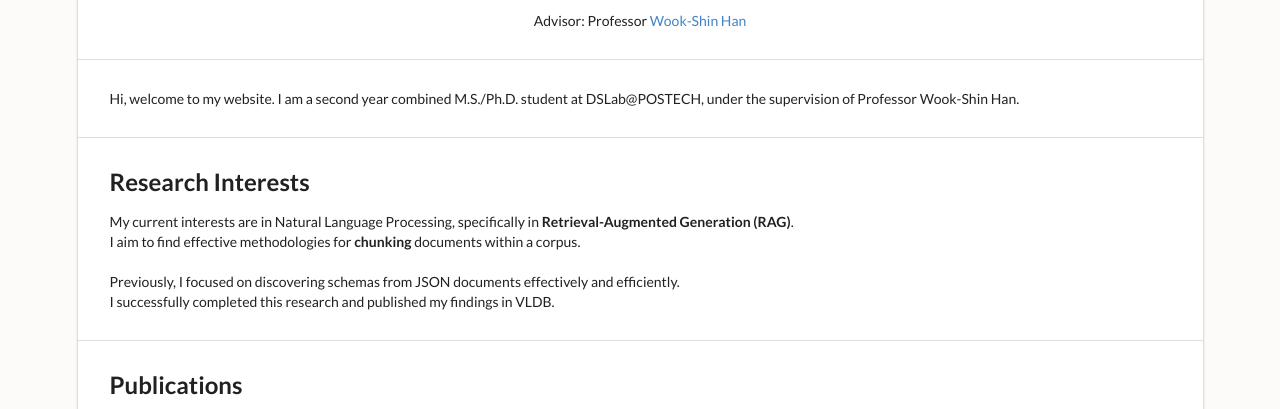
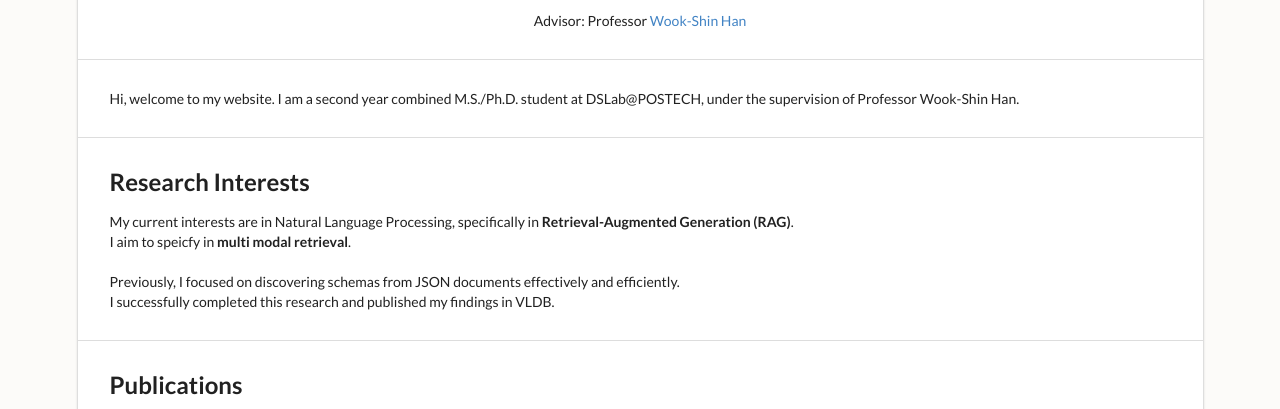
Before and after one commit to joohyung00/homepage_rawhtml, a plain HTML site: page index.html in a window 1280 px wide. Shown: the part 391-800 px from the top of the page. Drawn offline with nearby package versions, Linux system fonts and the light colour scheme.

Commit message:
Update index.html
Change

```diff
--- a/index.html
+++ b/index.html
@@ -85,7 +85,7 @@
             <h2>Research Interests</h2>
             <p>
                 My current interests are in Natural Language Processing, specifically in <b>Retrieval-Augmented Generation (RAG)</b>. <br>
-                I aim to find effective methodologies for <b>chunking</b> documents within a corpus. <br><br>
+                I aim to speicfy in <b>multi modal retrieval</b>. <br><br>
 
                 Previously, I focused on discovering schemas from JSON documents effectively and efficiently. <br>
                 I successfully completed this research and published my findings in VLDB.
```
